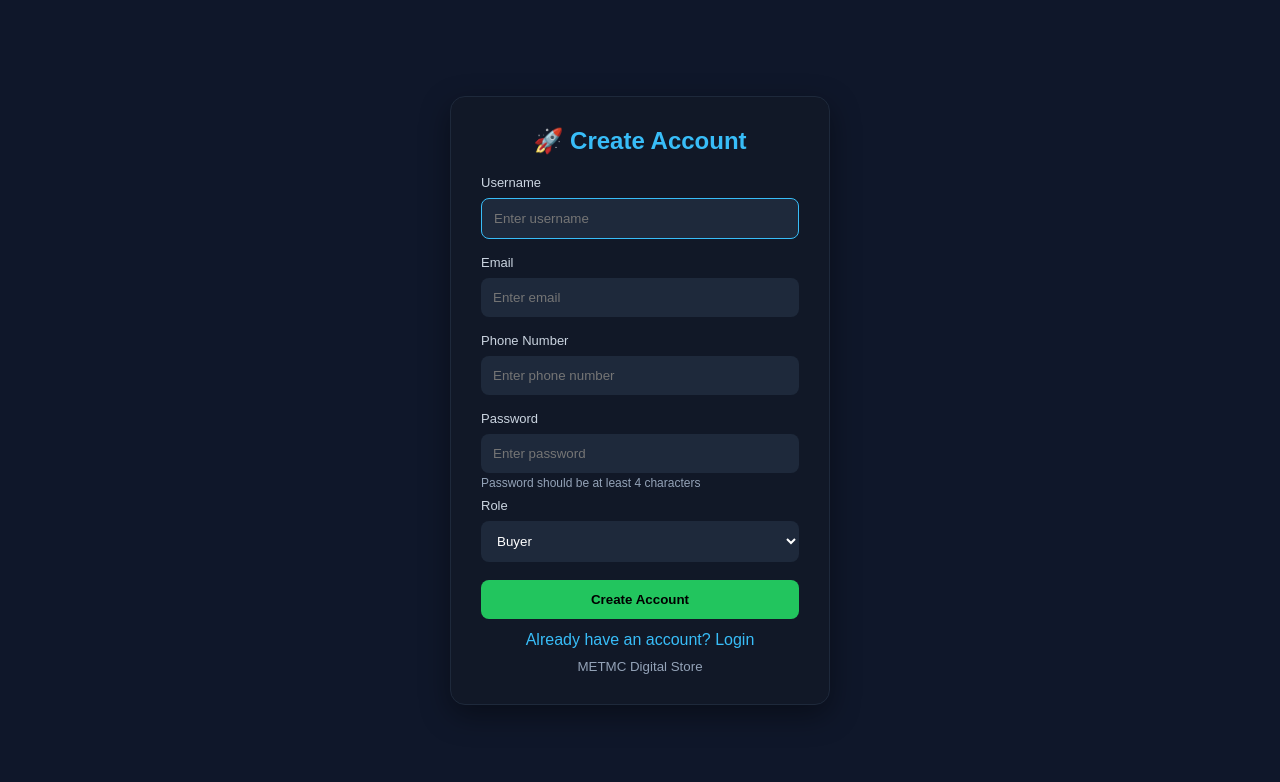
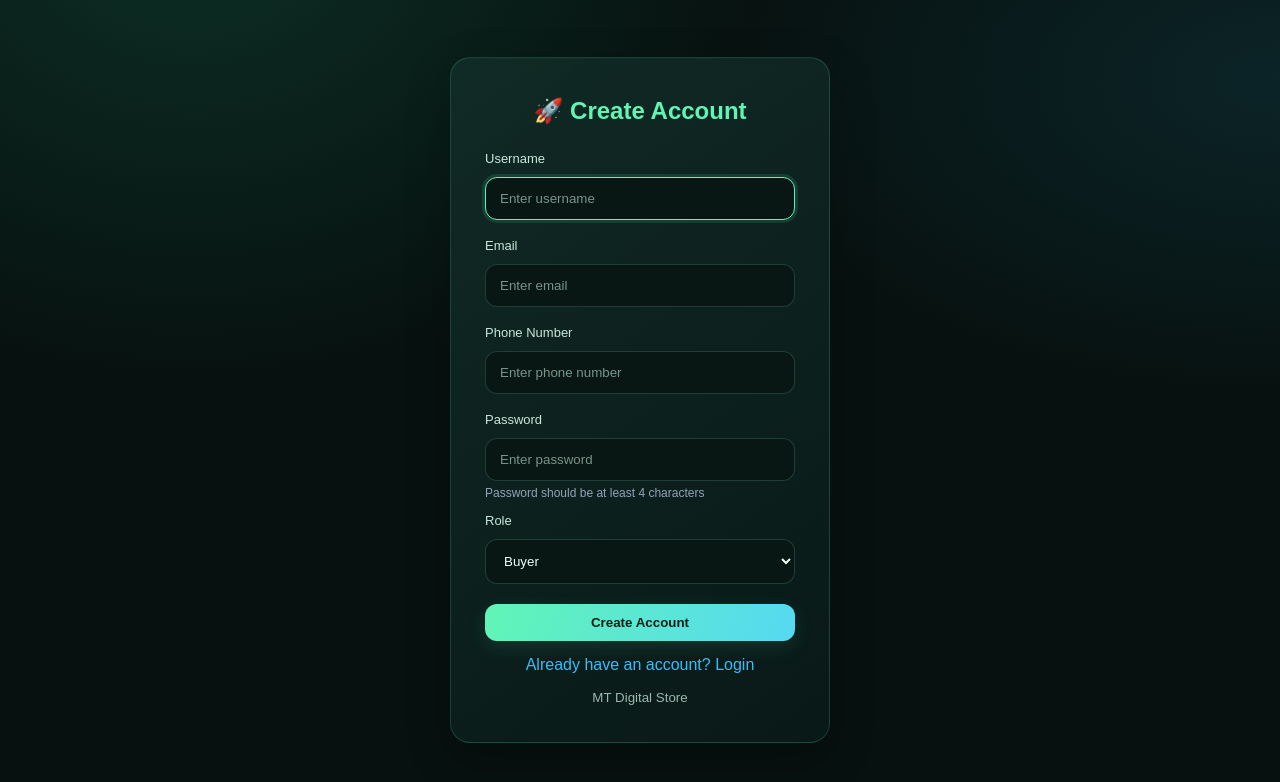
Before and after one commit to TEMMC/digital_store-, a Flask app: page /register in a window 1280 px wide. Shown: the top 782 px of the page. Run offline with Flask 3, Linux system fonts and the light colour scheme.

Commit message:
Apply futuristic MT branding and shared theme to register.html

```diff
--- a/templates/register.html
+++ b/templates/register.html
@@ -4,7 +4,7 @@
 <meta charset="UTF-8">
 <meta name="viewport" content="width=device-width, initial-scale=1.0">
 
-<title>Register - METMC</title>
+<title>Register - MT</title>
 
 <style>
 
@@ -124,6 +124,7 @@ label{
 }
 
 </style>
+<link rel="stylesheet" href="/static/mt-future.css">
 </head>
 
 <body>
@@ -169,7 +170,7 @@ label{
 
 <a href="/login">Already have an account? Login</a>
 
-<small>METMC Digital Store</small>
+<small>MT Digital Store</small>
 
 </div>
 
```
